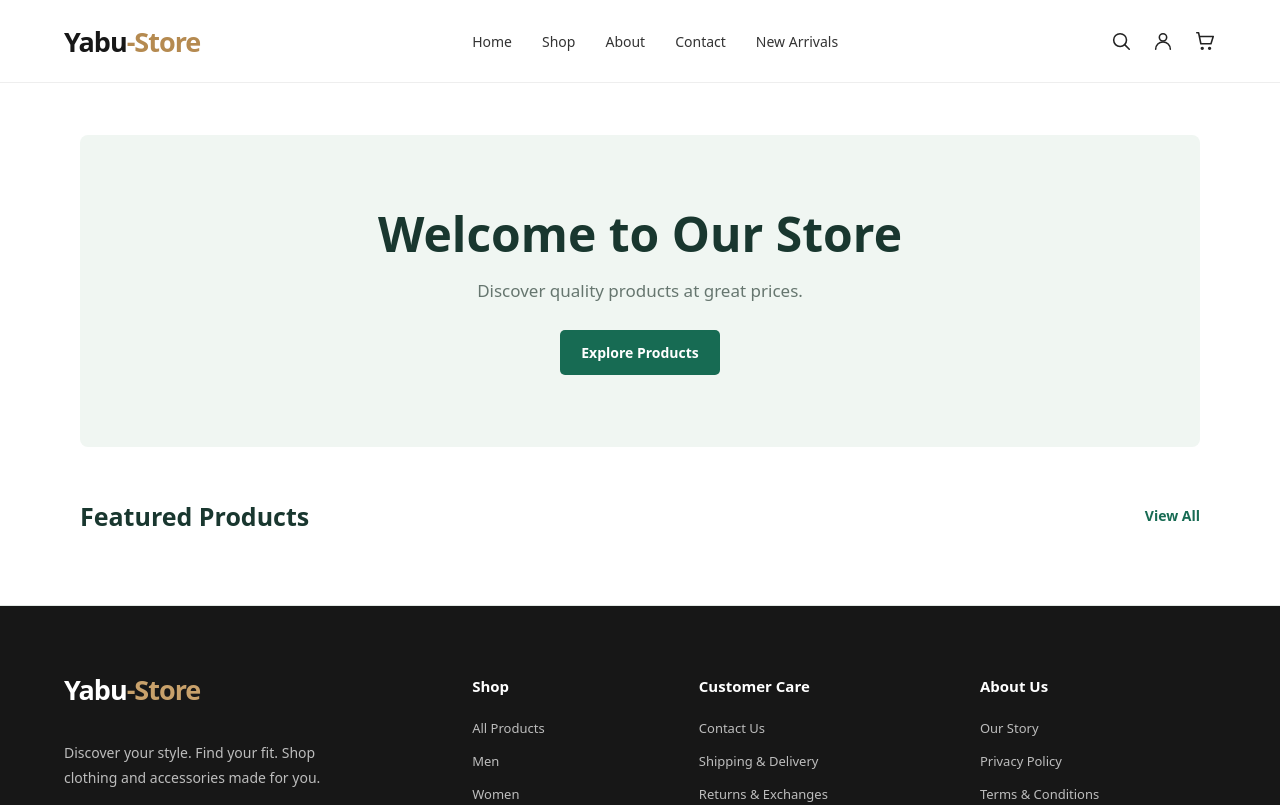
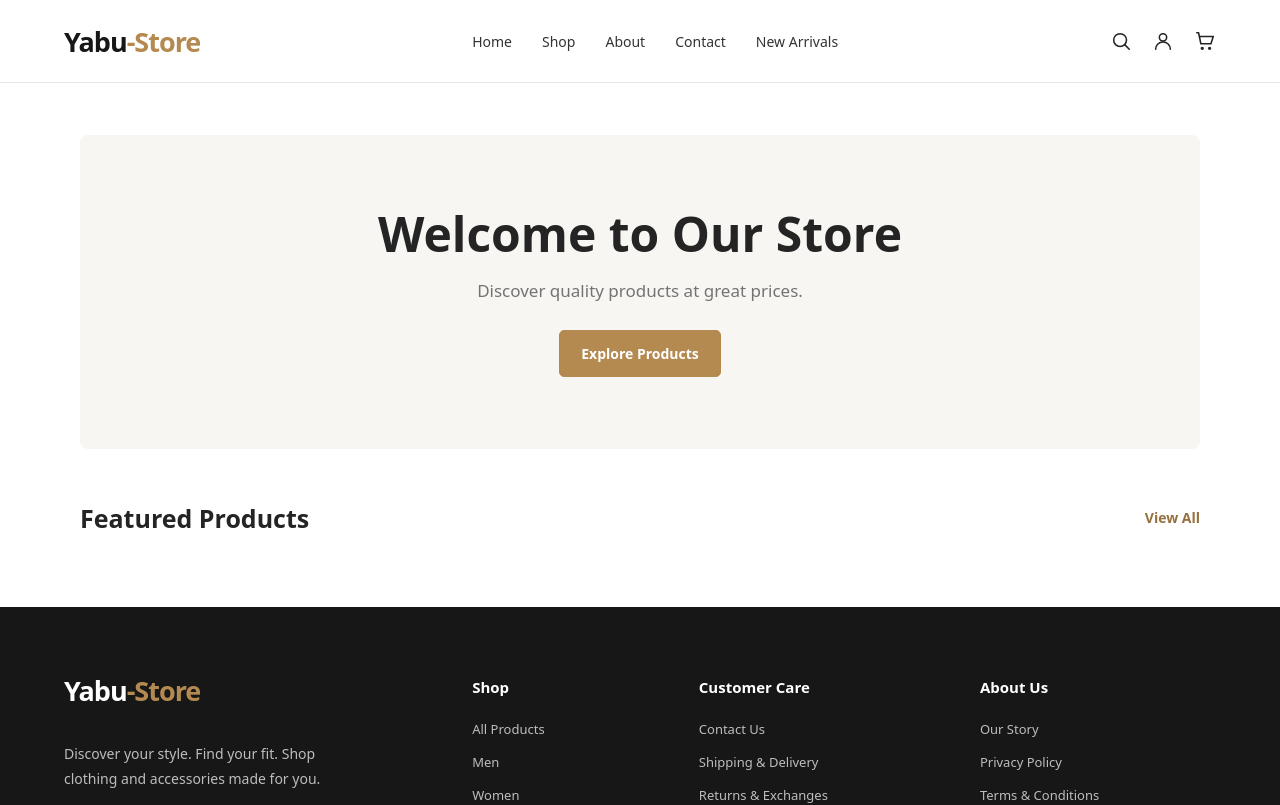
Before and after one commit to beyob687-byte/Yabu-Store, a Next.js app in the folder yabustore/: page / in a window 1280 px wide. Shown: the top 805 px of the page. Built offline with nearby package versions, Linux system fonts and the light colour scheme.

Commit message:
fix css color style

```diff
--- a/yabustore/app/globals.css
+++ b/yabustore/app/globals.css
@@ -1,19 +1,25 @@
+
 * {
   box-sizing: border-box;
 }
 
 :root {
   color-scheme: light;
-	--ink: #19372f;
-	--muted: #66766f;
-	--accent: #176b53;
-	--line: #e3e9e5;
-	--surface: #f0f6f2;
+
+  --ink: #242424;
+  --muted: #737373;
+  --accent: #b58a50;
+  --gold: #b58a50;
+  --gold-hover: #96703e;
+  --line: #e5e5e5;
+  --surface: #f8f6f2;
+  --white: #ffffff;
+  --black: #171717;
 }
 
 body {
   margin: 0;
-	background: #fff;
+  background: var(--white);
   color: var(--ink);
   font-family: system-ui, sans-serif;
 }
@@ -23,47 +29,86 @@ a {
   text-decoration: none;
 }
 
-.site-shell {
-	display: flex;
-	min-height: 100vh;
-	flex-direction: column;
-}
+/* Header */
 
 .site-header {
+  position: sticky;
+  top: 0;
+  z-index: 100;
+  width: 100%;
+  background: var(--white);
   border-bottom: 1px solid var(--line);
 }
 
-.header-content,
-.footer-content {
-	width: min(100% - 48px, 1120px);
+.header-inner {
+  display: flex;
+  align-items: center;
+  justify-content: space-between;
+  gap: 30px;
+  max-width: 1400px;
+  min-height: 82px;
   margin: 0 auto;
+  padding: 0 5%;
 }
 
-.header-content {
-	display: flex;
-	min-height: 76px;
-	align-items: center;
-	justify-content: space-between;
+.store-logo {
+  color: var(--black);
+  font-size: 27px;
+  font-weight: 800;
+  letter-spacing: -1px;
+  white-space: nowrap;
 }
 
-.brand {
-	font-size: 21px;
-	font-weight: 750;
-	letter-spacing: 0;
+.store-logo span {
+  color: var(--gold);
 }
 
 .main-nav {
   display: flex;
-	gap: 28px;
-	color: var(--muted);
-	font-size: 14px;
-	font-weight: 600;
+  align-items: center;
+  gap: 30px;
 }
 
-.nav-link:hover,
-.text-link:hover {
-	color: var(--accent);
+.main-nav a {
+  color: #333333;
+  font-size: 14px;
+  font-weight: 500;
+  transition: color 0.2s ease;
 }
+
+.main-nav a:hover {
+  color: var(--gold-hover);
+}
+
+.header-actions {
+  display: flex;
+  align-items: center;
+  gap: 20px;
+}
+
+.header-icon {
+  display: flex;
+  align-items: center;
+  justify-content: center;
+  color: var(--ink);
+  transition: color 0.2s ease;
+}
+
+.header-icon svg {
+  width: 22px;
+  height: 22px;
+  fill: none;
+  stroke: currentColor;
+  stroke-width: 1.7;
+  stroke-linecap: round;
+  stroke-linejoin: round;
+}
+
+.header-icon:hover {
+  color: var(--gold-hover);
+}
+
+/* Main Content */
 
 .site-content {
   flex: 1;
@@ -84,6 +129,7 @@ a {
 
 .hero-title {
   margin: 0;
+  color: var(--ink);
   font-size: clamp(32px, 5vw, 48px);
   line-height: 1.12;
 }
@@ -98,16 +144,20 @@ a {
 .primary-link {
   display: inline-block;
   padding: 13px 21px;
+  border: 1px solid var(--accent);
   border-radius: 5px;
   background: var(--accent);
-	color: #fff;
+  color: var(--white);
   font-size: 14px;
   font-weight: 650;
-	transition: background-color 160ms ease;
+  transition:
+    background-color 160ms ease,
+    border-color 160ms ease;
 }
 
 .primary-link:hover {
-	background: #10533f;
+  background: var(--gold-hover);
+  border-color: var(--gold-hover);
 }
 
 .featured-section {
@@ -123,205 +173,49 @@ a {
 
 .section-title {
   margin: 0;
+  color: var(--ink);
   font-size: 25px;
 }
 
 .text-link {
-	color: var(--accent);
+  color: var(--gold-hover);
   font-size: 14px;
   font-weight: 650;
-}
-
-.site-footer {
-	border-top: 1px solid var(--line);
-	color: var(--muted);
-	font-size: 13px;
-}
-
-.footer-content {
-	padding: 23px 0;
-}
-
-@media (max-width: 560px) {
-	.header-content,
-	.footer-content,
-	.home-page {
-		width: min(100% - 32px, 1120px);
-	}
-
-	.header-content {
-		min-height: 68px;
-	}
-
-	.main-nav {
-		gap: 16px;
-	}
-
-	.home-page {
-		padding-top: 32px;
-	}
-
-	.hero {
-		padding: 56px 20px;
-	}
-
-	.hero-copy {
-		font-size: 16px;
-	}
-
-	.featured-section {
-		margin-top: 40px;
-	}
-}
-
-
-/* Header */
-
-
-.site-header {
-  width: 100%;
-  background: #ffffff;
-  border-bottom: 1px solid #eeeeee;
-  position: sticky;
-  top: 0;
-  z-index: 100;
-}
-
-.header-inner {
-  max-width: 1400px;
-  min-height: 82px;
-  margin: 0 auto;
-  padding: 0 5%;
-  display: flex;
-  align-items: center;
-  justify-content: space-between;
-  gap: 30px;
-}
-
-.store-logo {
-  font-size: 27px;
-  font-weight: 800;
-  letter-spacing: -1px;
-  color: #171717;
-  text-decoration: none;
-  white-space: nowrap;
-}
-
-.store-logo span {
-  color: #b58a50;
-}
-
-.main-nav {
-  display: flex;
-  align-items: center;
-  gap: 30px;
-}
-
-.main-nav a {
-  color: #333333;
-  text-decoration: none;
-  font-size: 14px;
-  font-weight: 500;
   transition: color 0.2s ease;
 }
 
-.main-nav a:hover {
-  color: #b58a50;
+.text-link:hover {
+  color: var(--gold);
 }
-
-.header-actions {
-  display: flex;
-  align-items: center;
-  gap: 20px;
-}
-
-.header-icon {
-  display: flex;
-  align-items: center;
-  justify-content: center;
-  color: #222222;
-}
-
-.header-icon svg {
-  width: 22px;
-  height: 22px;
-  fill: none;
-  stroke: currentColor;
-  stroke-width: 1.7;
-  stroke-linecap: round;
-  stroke-linejoin: round;
-}
-
-.header-icon:hover {
-  color: #b58a50;
-}
-
-@media (max-width: 900px) {
-  .header-inner {
-    flex-wrap: wrap;
-    padding: 18px 5%;
-    gap: 18px;
-  }
-
-  .main-nav {
-    order: 3;
-    width: 100%;
-    justify-content: center;
-    gap: 22px;
-    flex-wrap: wrap;
-  }
-}
-
-@media (max-width: 480px) {
-  .store-logo {
-    font-size: 23px;
-  }
-
-  .header-actions {
-    gap: 14px;
-  }
-
-  .main-nav {
-    gap: 16px;
-  }
-
-  .main-nav a {
-    font-size: 12px;
-  }
-}
-
-
 
 /* Footer */
 
-
 .site-footer {
-  background: #171717;
-  color: #ffffff;
   padding: 65px 5% 0;
+  background: var(--black);
+  color: var(--white);
 }
 
 .footer-main {
-  max-width: 1400px;
-  margin: 0 auto;
   display: grid;
   grid-template-columns: 2fr 1fr 1.3fr 1.3fr;
   gap: 45px;
+  max-width: 1400px;
+  margin: 0 auto;
   padding-bottom: 55px;
 }
 
 .footer-logo {
   display: inline-block;
   margin-bottom: 18px;
+  color: var(--white);
   font-size: 27px;
   font-weight: 800;
   letter-spacing: -1px;
-  color: #ffffff;
-  text-decoration: none;
 }
 
 .footer-logo span {
-  color: #c8a16b;
+  color: var(--gold);
 }
 
 .footer-brand p {
@@ -341,7 +235,7 @@ a {
 .footer-socials a {
   color: #d1d1d1;
   font-size: 13px;
-  text-decoration: none;
+  transition: color 0.2s ease;
 }
 
 .footer-column {
@@ -353,6 +247,7 @@ a {
 
 .footer-column h3 {
   margin: 5px 0 8px;
+  color: var(--white);
   font-size: 15px;
   font-weight: 600;
 }
@@ -360,24 +255,23 @@ a {
 .footer-column a {
   color: #bdbdbd;
   font-size: 13px;
-  text-decoration: none;
   transition: color 0.2s ease;
 }
 
 .footer-column a:hover,
 .footer-socials a:hover {
-  color: #c8a16b;
+  color: var(--gold);
 }
 
 .footer-bottom {
+  display: flex;
+  justify-content: space-between;
+  flex-wrap: wrap;
+  gap: 20px;
   max-width: 1400px;
   margin: 0 auto;
   padding: 22px 0;
   border-top: 1px solid #383838;
-  display: flex;
-  justify-content: space-between;
-  gap: 20px;
-  flex-wrap: wrap;
 }
 
 .footer-bottom p {
@@ -386,16 +280,71 @@ a {
   font-size: 12px;
 }
 
+/* Responsive Design */
+
 @media (max-width: 900px) {
+  .header-inner {
+    flex-wrap: wrap;
+    gap: 18px;
+    padding: 18px 5%;
+  }
+
+  .main-nav {
+    order: 3;
+    justify-content: center;
+    flex-wrap: wrap;
+    width: 100%;
+    gap: 22px;
+  }
+
   .footer-main {
     grid-template-columns: repeat(2, 1fr);
     gap: 40px;
   }
 }
 
-@media (max-width: 480px) {
+@media (max-width: 560px) {
+  .header-inner {
+    min-height: 68px;
+    gap: 14px;
+    padding: 16px;
+  }
+
+  .store-logo {
+    font-size: 23px;
+  }
+
+  .header-actions {
+    gap: 14px;
+  }
+
+  .main-nav {
+    gap: 16px;
+  }
+
+  .main-nav a {
+    font-size: 12px;
+  }
+
+  .home-page {
+    width: calc(100% - 32px);
+    padding-top: 32px;
+  }
+
+  .hero {
+    padding: 56px 20px;
+  }
+
+  .hero-copy {
+    font-size: 16px;
+  }
+
+  .featured-section {
+    margin-top: 40px;
+  }
+
   .site-footer {
-    padding-top: 45px;
+    padding: 45px 16px 0;
   }
 
   .footer-main {
--- a/yabustore/component/Header.tsx
+++ b/yabustore/component/Header.tsx
@@ -12,7 +12,7 @@ export default function Header() {
 
                 <nav className="main-nav">
                     <Link href="/">Home</Link>
-                    <Link href="/shop">Shop</Link>
+                    <Link href="/product">Shop</Link>
                     <Link href="/about">About</Link>
                     <Link href="/contact">Contact</Link>
                     <Link href="/shop?category=new-arrivals">New Arrivals</Link>
```
Lines whose indentation alone changed are shown as unchanged.
